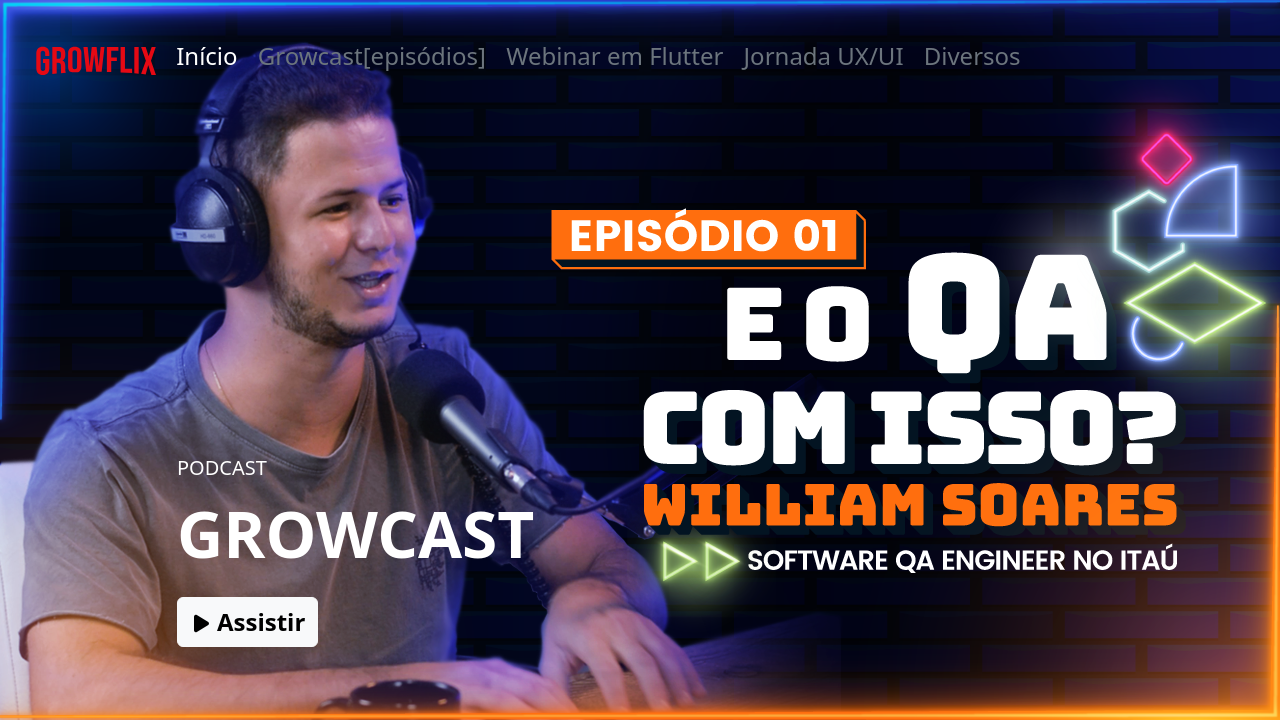
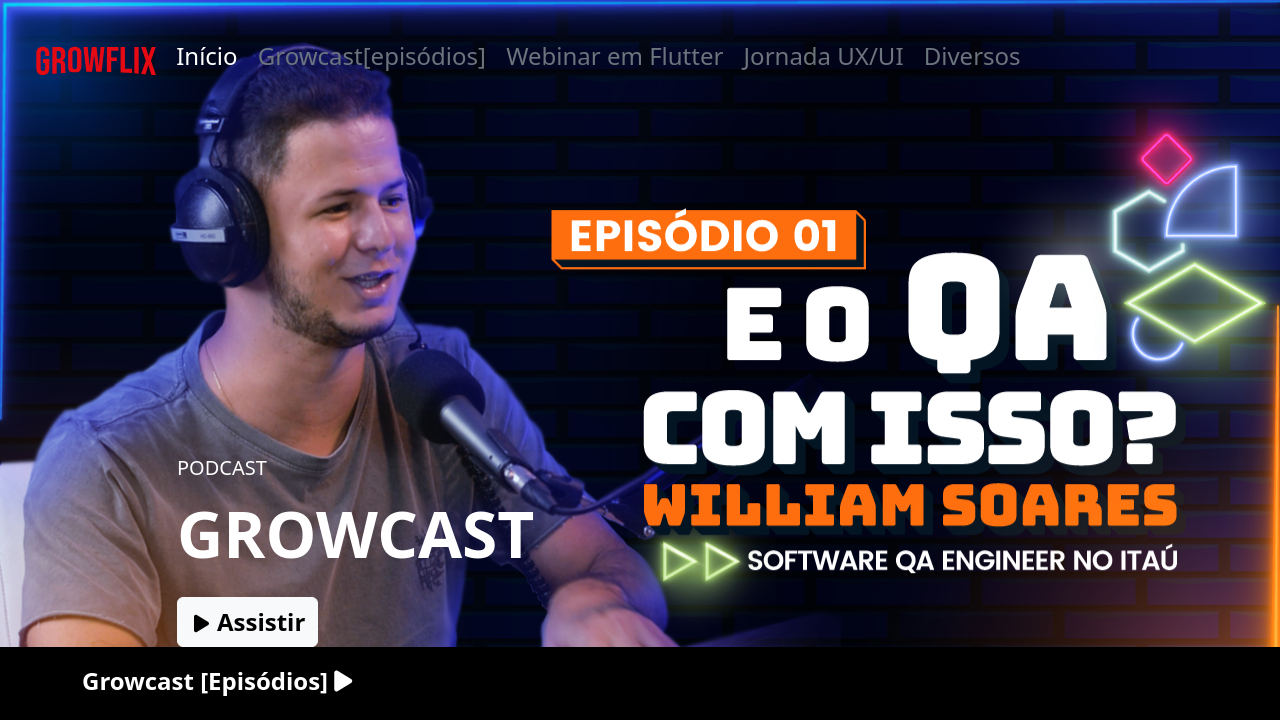
Before and after one commit to misasoares/GrowFlix, a plain HTML site: page home.html in a window 1280 px wide. Shown: the top 720 px of the page. Drawn offline with nearby package versions, Linux system fonts and the light colour scheme; grey boxes are pictures that could not be loaded.

```diff
--- a/assets/stylesheets/style.css
+++ b/assets/stylesheets/style.css
@@ -58,8 +58,9 @@ a:hover{
     background-image: url(./growcast-01.png);
     background-repeat: no-repeat;
     background-size: cover;
-    width: 1280px;
-    height: 720px;
+    /* width: 1280px;
+    height: 720px; */
+
 
 }
 
```
